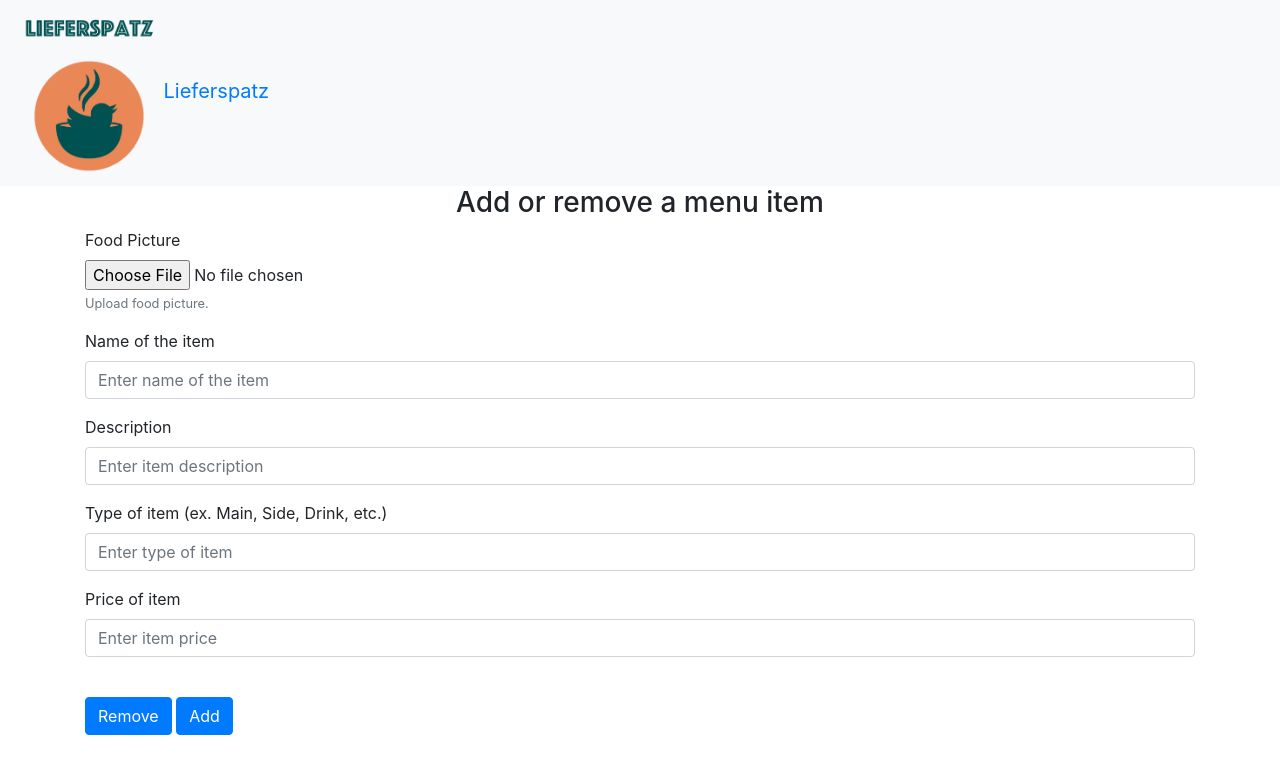
After one commit to UmutKaradeniz/test, a Flask app: template website/templates/addmenuitem.html in a window 1280 px wide. The commit adds this page. Shown: the top 774 px of the page. Run offline with Flask 3, Linux system fonts and the light colour scheme; the template is opened without the code that fills it, so the values that code supplies are empty; some libraries are stand-ins or nearby versions.

Commit message:
added default pictures, added html for adding a menu item

```diff
--- /dev/null
+++ b/website/templates/addmenuitem.html
@@ -0,0 +1,62 @@
+{% extends "base.html" %} {% block title %}Add or remove menu item{% endblock %}
+
+{% block navbar_items%} {% endblock%}
+
+{% block content %}
+<form method="POST">
+    <h3 align="center">Add or remove a menu item</h3>
+    <div class="form-group">
+        <label for="foodpicture">Food Picture</label>
+        <input
+          type="file"
+          class="form-control-file"
+          id="foodpicture"
+          accept="image/*">
+        <small class="form-text text-muted">Upload food picture.</small>
+    </div>
+    <div class="form-group">
+      <label for="itemname">Name of the item</label>
+      <input
+        type="text"
+        class="form-control"
+        id="itemname"
+        name="itemname"
+        placeholder="Enter name of the item"
+      />
+    </div>
+    <div class="form-group">
+      <label for="itemdesc">Description</label>
+      <input
+        type="text"
+        class="form-control"
+        id="itemdesc"
+        name="itemdesc"
+        placeholder="Enter item description"
+      />
+    </div>
+    <div class="form-group">
+      <label for="itemtype">Type of item (ex. Main, Side, Drink, etc.)</label>
+      <input
+        type="text"
+        class="form-control"
+        id="itemtype"
+        name="itemtype"
+        placeholder="Enter type of item"
+      />
+    </div>
+    <div class="form-group">
+      <label for="itemprice">Price of item</label>
+      <input
+        type="number"
+        min="0"
+        class="form-control"
+        id="itemprice"
+        name="itemprice"
+        placeholder="Enter item price"
+      />
+    </div>
+    <br />
+    <button type="submit" class="btn btn-primary" name="btn" value="remove">Remove</button>
+    <button type="submit" class="btn btn-primary" name="btn" value="add">Add</button>
+  </form>
+{% endblock %}
--- a/website/templates/restauranthome.html
+++ b/website/templates/restauranthome.html
@@ -31,7 +31,7 @@
     <div class="row">
 
       <!-- Food Category Boxes Loop (Replace with Jinja loop) -->
-      {% for category in menu_items %}
+      {% for category in menu_items | unique %}
 
         <div class="col-md-4">
           <div class="category-box">
```
Also changed, not shown: website/static/default-food-picture.png (added), website/static/default-restaurant-picture.png (added).
